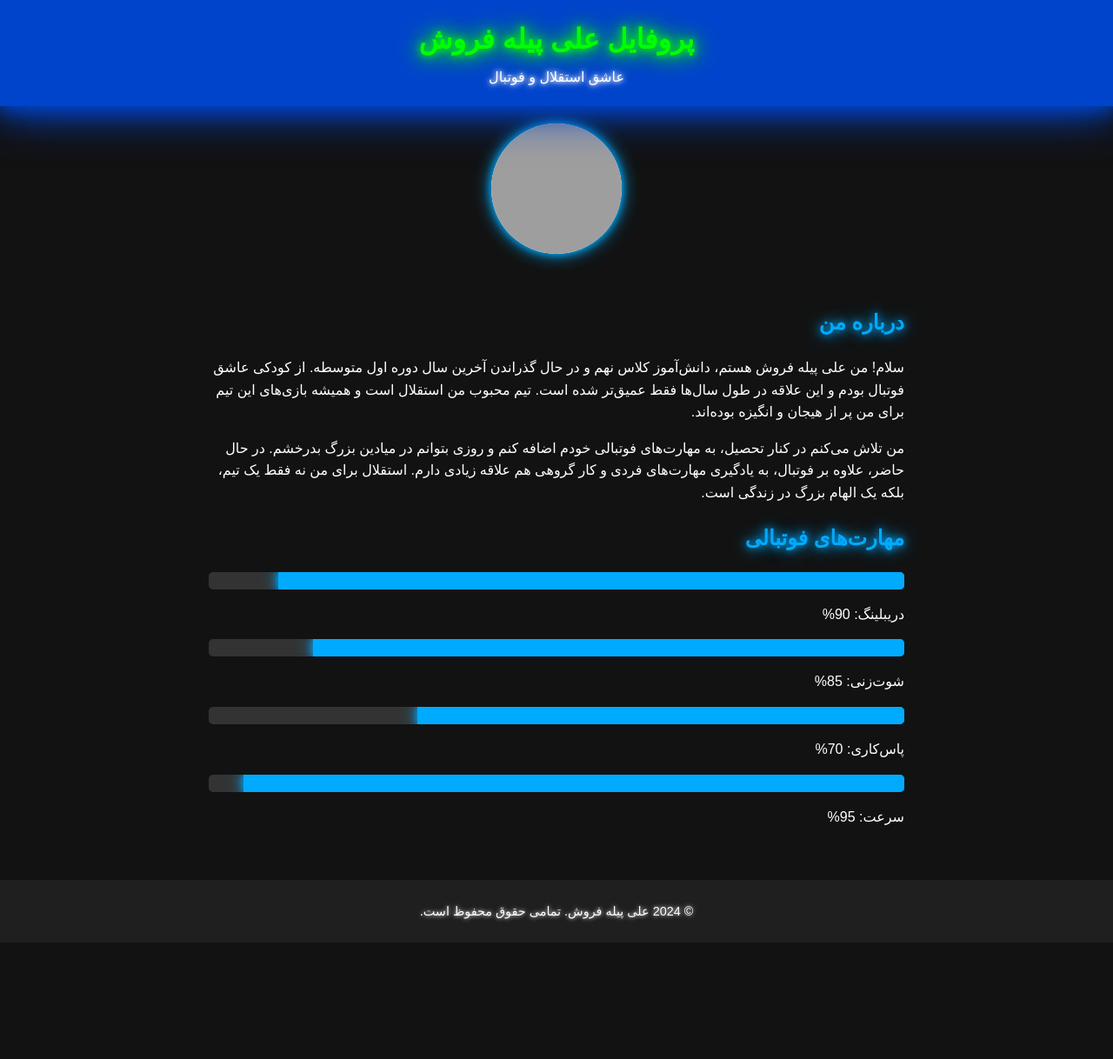
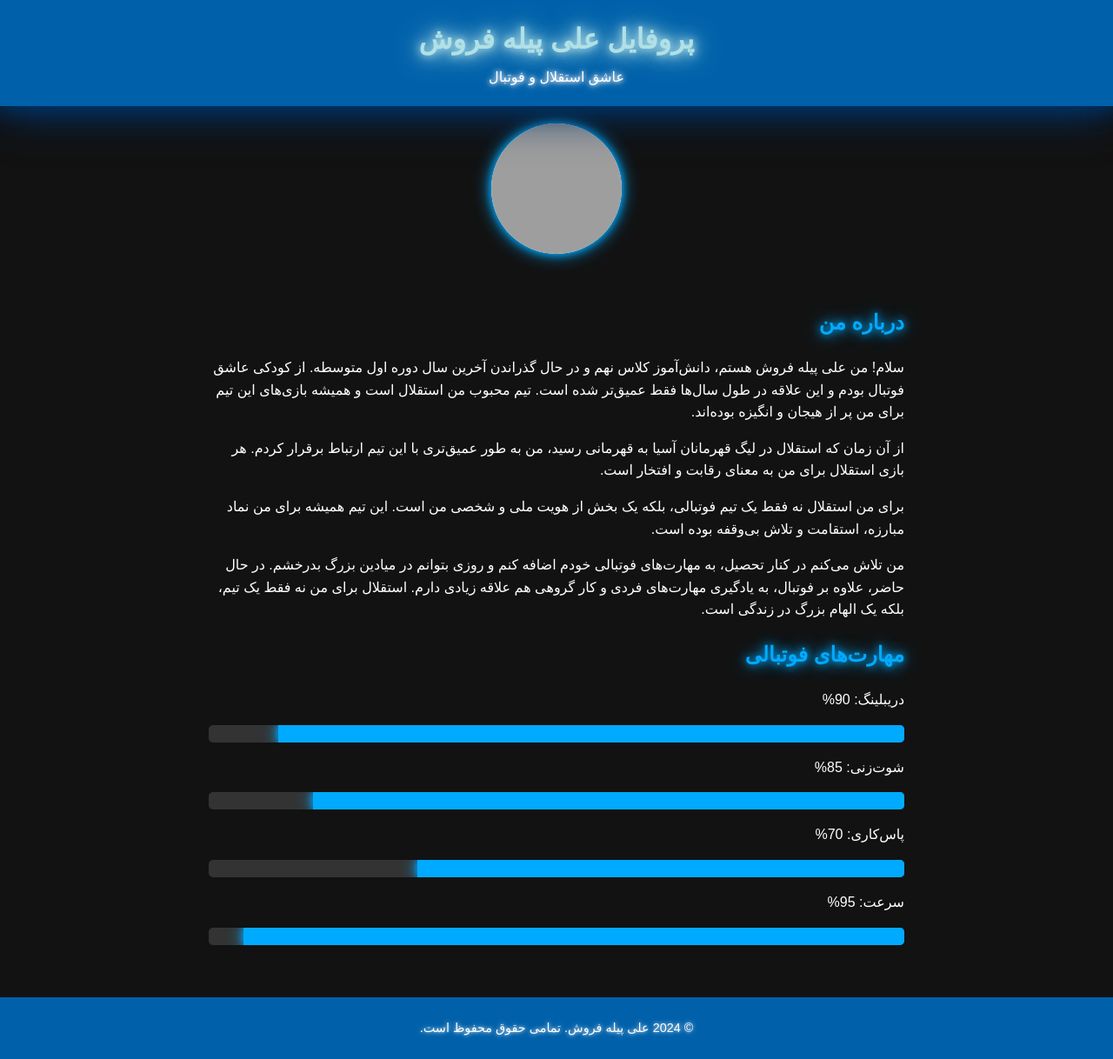
Before and after one commit to EsteghlalAli/EsteghlalAli.github.io, a plain HTML site: page index.html in a window 1280 px wide. Shown: the whole page at 87% size. Before the commit the page ends 1084 px from the top, so only its background shows below. Drawn offline with Linux system fonts and the light colour scheme; grey boxes are pictures that could not be loaded; a web font is replaced by a local one.

Commit message:
Update index.html

```diff
--- a/index.html
+++ b/index.html
@@ -3,7 +3,21 @@
 <head>
     <meta charset="UTF-8">
     <meta name="viewport" content="width=device-width, initial-scale=1.0">
+    <meta name="description" content="پروفایل علی پیله فروش، هوادار تیم استقلال و عاشق فوتبال. درباره استقلال و مهارت‌های فوتبالی علی بیشتر بدانید.">
+    <meta name="keywords" content="EsteghlalAli, استقلال, فوتبال, علی پیله فروش, هوادار استقلال">
+    <meta name="author" content="علی پیله فروش">
+    <meta name="robots" content="index, follow">
+    <meta name="language" content="fa">
     <title>پروفایل علی پیله فروش</title>
+    <style>
+        /* تمامی استایل‌های شما اینجا قرار می‌گیرد */
+    </style>
+</head>
+<body>
+    <!-- محتوای صفحه شما اینجا قرار می‌گیرد -->
+</body>
+</html>
+
     <style>
         @font-face {
             font-family: 'BTitr';
@@ -23,15 +37,15 @@
         header {
             text-align: center;
             padding: 20px;
-            background-color: #0044cc; /* پس‌زمینه آبی */
-            box-shadow: 0 0 20px #0044cc, 0 0 40px #0044cc, 0 0 60px #0044cc;
+            background-color: #0061aa; /* آبی استقلالی */
+            box-shadow: 0 0 20px #003366, 0 0 40px #003366, 0 0 60px #003366;
             position: relative;
         }
         header h1 {
             margin: 0;
             font-family: 'BTitr', Arial, sans-serif;
-            color: #00ff00; /* رنگ سبز */
-            text-shadow: 0 0 10px #00ff00, 0 0 20px #00ff00, 0 0 30px #00ff00;
+            color: #b0e0e6; /* رنگ ملایم‌تر برای متن */
+            text-shadow: 0 0 10px #b0e0e6, 0 0 20px #b0e0e6, 0 0 30px #b0e0e6;
         }
         header p {
             margin: 5px 0 0;
@@ -132,6 +146,17 @@
             color: #ffffff;
             text-shadow: 0 0 5px #ffffff;
         }
+        footer {
+    text-align: center;
+    padding: 10px;
+    background-color: #0061aa; /* رنگ آبی استقلالی */
+    margin-top: 20px;
+    font-size: 0.9em;
+    font-family: 'BNazanin', Arial, sans-serif;
+    color: #ffffff; /* رنگ متن سفید */
+    text-shadow: 0 0 5px #ffffff;
+}
+
     </style>
 </head>
 <body>
@@ -153,31 +178,40 @@
                 سلام! من علی پیله فروش هستم، دانش‌آموز کلاس نهم و در حال گذراندن آخرین سال دوره اول متوسطه. از کودکی عاشق فوتبال بودم و این علاقه در طول سال‌ها فقط عمیق‌تر شده است. تیم محبوب من استقلال است و همیشه بازی‌های این تیم برای من پر از هیجان و انگیزه بوده‌اند.
             </p>
             <p>
+                از آن زمان که استقلال در لیگ قهرمانان آسیا به قهرمانی رسید، من به طور عمیق‌تری با این تیم ارتباط برقرار کردم. هر بازی استقلال برای من به معنای رقابت و افتخار است.
+            </p>
+            <p>
+                برای من استقلال نه فقط یک تیم فوتبالی، بلکه یک بخش از هویت ملی و شخصی من است. این تیم همیشه برای من نماد مبارزه، استقامت و تلاش بی‌وقفه بوده است.
+            </p>
+            <p>
                 من تلاش می‌کنم در کنار تحصیل، به مهارت‌های فوتبالی خودم اضافه کنم و روزی بتوانم در میادین بزرگ بدرخشم. در حال حاضر، علاوه بر فوتبال، به یادگیری مهارت‌های فردی و کار گروهی هم علاقه زیادی دارم. استقلال برای من نه فقط یک تیم، بلکه یک الهام بزرگ در زندگی است.
             </p>
         </section>
         <section>
             <h2>مهارت‌های فوتبالی</h2>
+            <p>دریبلینگ: 90%</p>
             <div class="progress-bar">
                 <span style="--progress: 90%;"></span>
             </div>
-            <p>دریبلینگ: 90%</p>
+
+            <p>شوت‌زنی: 85%</p>
             <div class="progress-bar">
                 <span style="--progress: 85%;"></span>
             </div>
-            <p>شوت‌زنی: 85%</p>
+            <p>پاس‌کاری: 70%</p>
             <div class="progress-bar">
                 <span style="--progress: 70%;"></span>
             </div>
-            <p>پاس‌کاری: 70%</p>
+            <p>سرعت: 95%</p>
             <div class="progress-bar">
                 <span style="--progress: 95%;"></span>
             </div>
-            <p>سرعت: 95%</p>
+
         </section>
     </div>
     <footer>
         <p>© 2024 علی پیله فروش. تمامی حقوق محفوظ است.</p>
     </footer>
+
 </body>
 </html>
```
